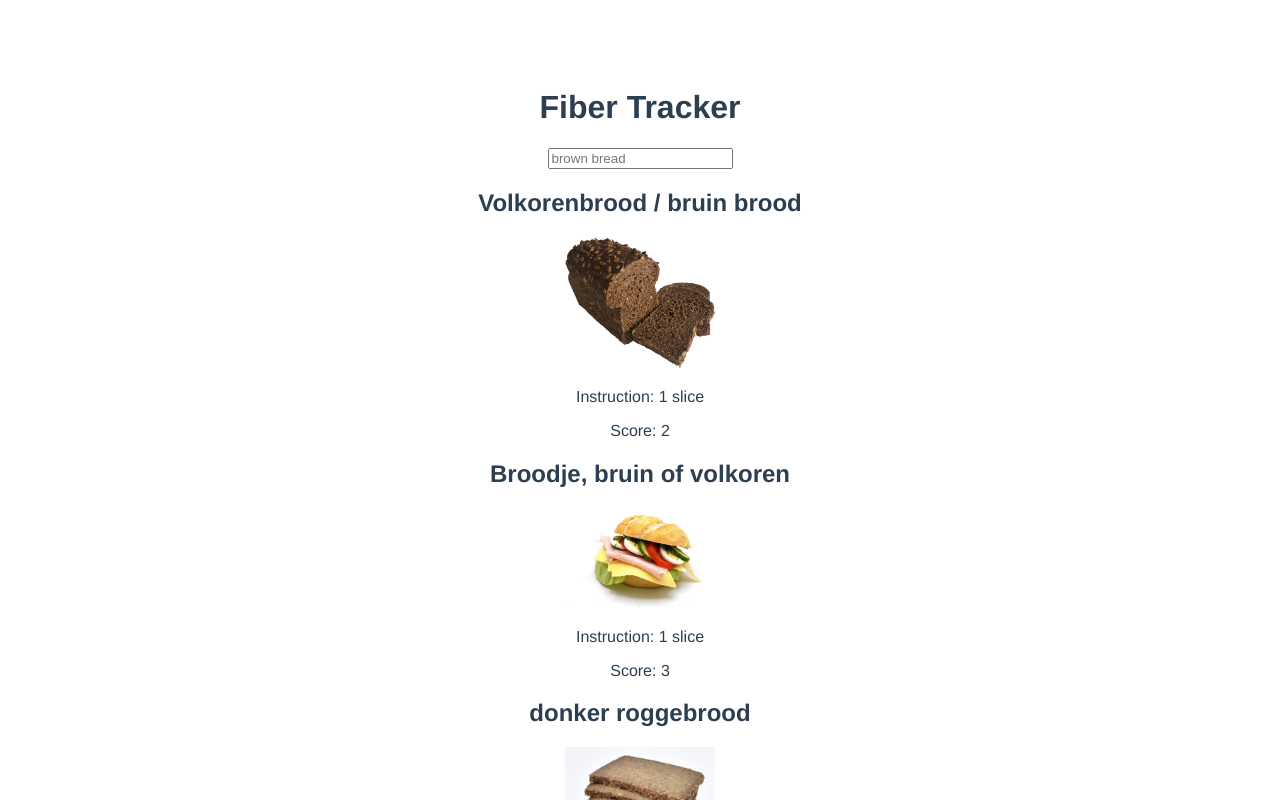
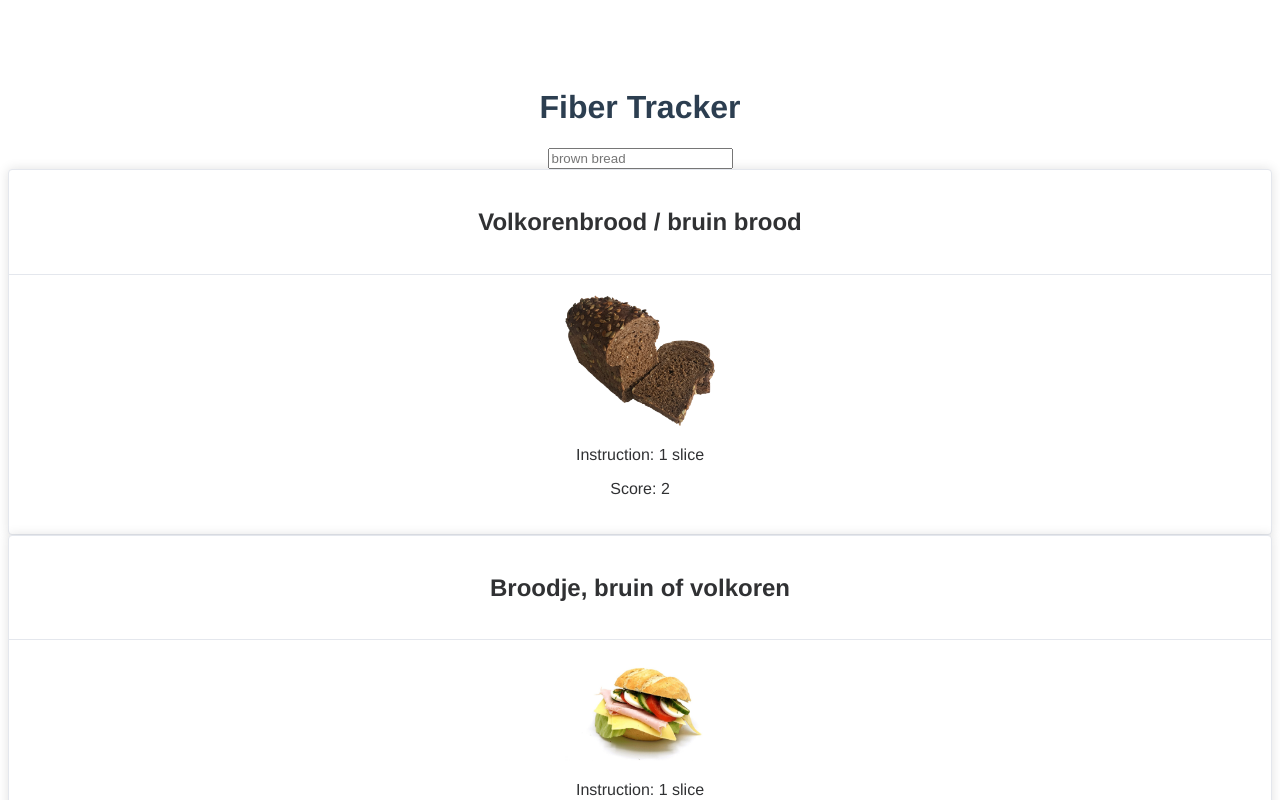
Before and after one commit to tannazma/fiber-tracker, a Vue app in the folder frontend/: page / in a window 1280 px wide. Shown: the top 800 px of the page. Built offline with nearby package versions, Linux system fonts and the light colour scheme.

Commit message:
using element plus for ui + implemeting the cards

```diff
--- a/frontend/src/App.vue
+++ b/frontend/src/App.vue
@@ -1,13 +1,21 @@
 <template>
+  <div>
   <nav>
     <!-- <router-link to="/">Home</router-link> | -->
     <!-- <router-link to="/about">About</router-link> -->
   </nav>
-  <div>
     <h1>Fiber Tracker</h1>
     <input type="text" v-model="searchQuery" placeholder="brown bread" />
-    <div v-for="(fiberFood, index) in filteredFiberFoods" :key="index">
+    <div class="fiber-foods-container">
+      <div
+        v-for="(fiberFood, index) in filteredFiberFoods"
+        :key="index"
+        class="fiber-food-card"
+      >
+        <el-card>
+          <template #header>
       <h2>{{ fiberFood.name }}</h2>
+          </template>
       <img
         :src="imageBaseUrl + fiberFood.image"
         alt="fiberFood.name"
@@ -15,9 +23,11 @@
       />
       <p>Instruction: {{ fiberFood.instruction }}</p>
       <p>Score: {{ fiberFood.amount }}</p>
+        </el-card>
+      </div>
     </div>
+    <router-view />
   </div>
-  <router-view />
 </template>
 
 <script setup>
@@ -36,9 +46,7 @@ onMounted(async () => {
     const jsonData = await response.json();
     fiberFoods.value = jsonData;
   } else if (process.env.NODE_ENV === "production") {
-    const response = await fetch(
-      "/fiber-tracker/data/data.json"
-    );
+    const response = await fetch("/fiber-tracker/data/data.json");
     if (!response.ok) {
       throw new Error("Failed to fetch data)");
     }
```
